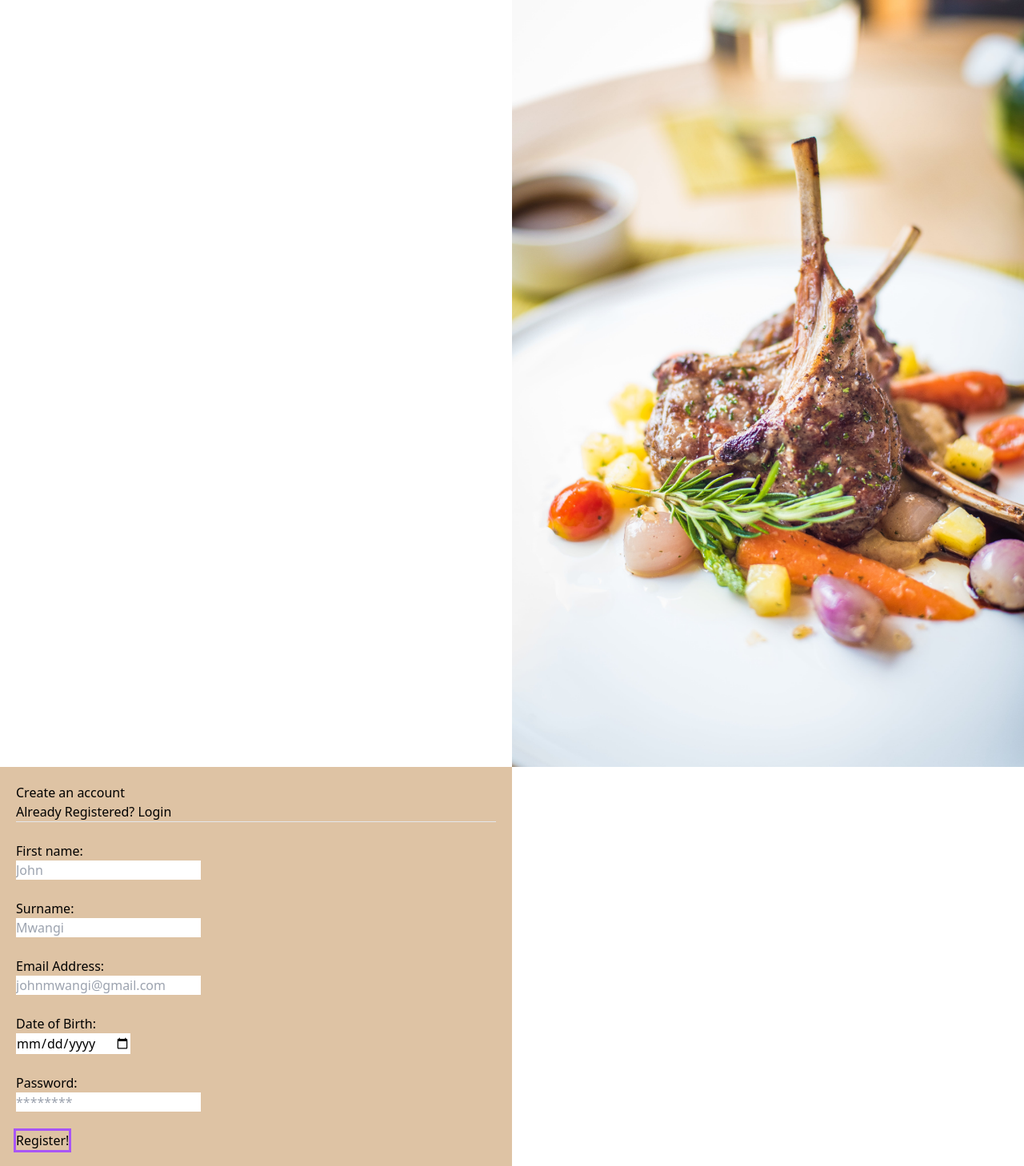
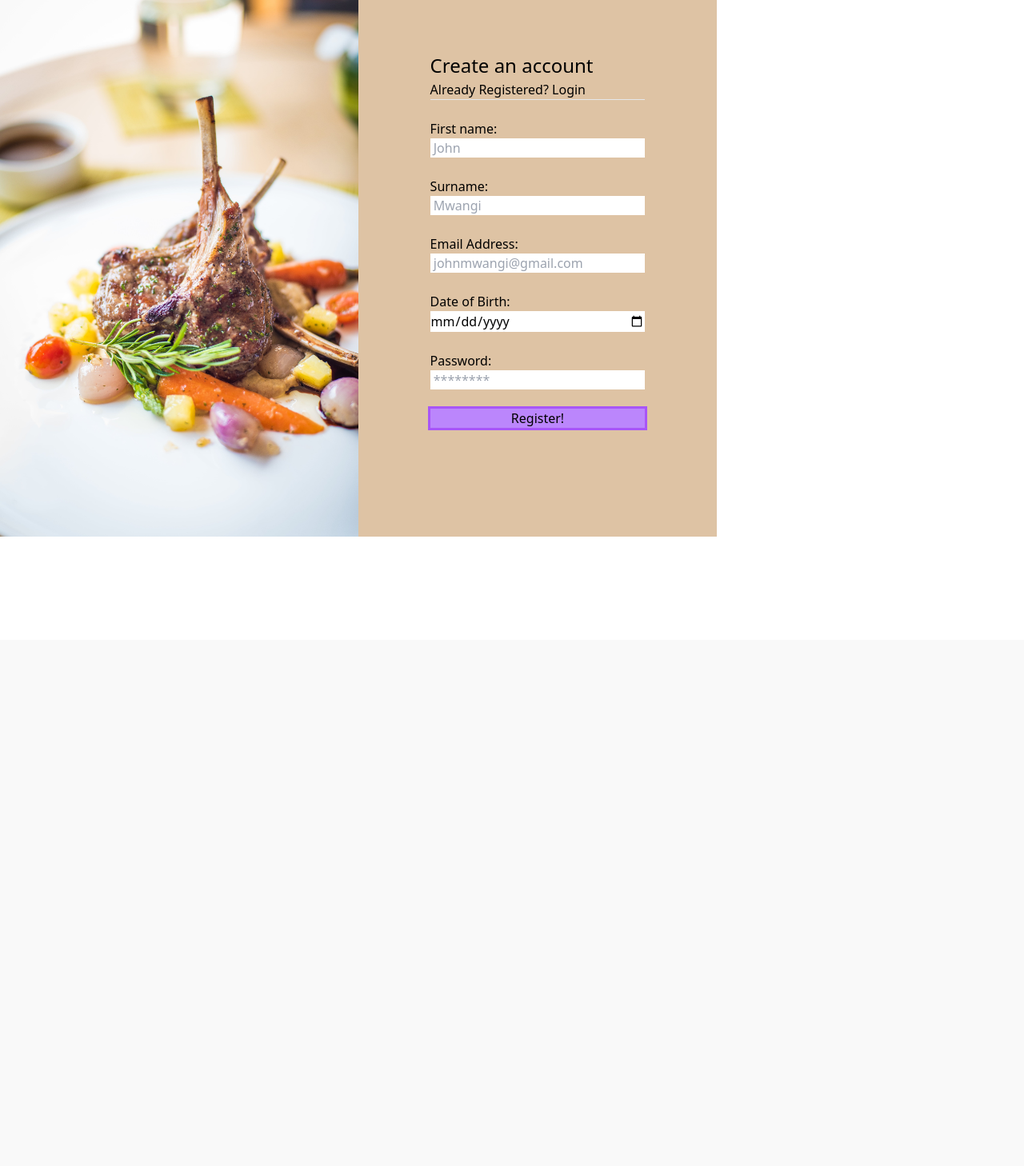
Before and after one commit to boring-school-work/cookitup, a PHP site: page /register/index.php in a window 1280 px wide. Shown: the whole page at 80% size. After the commit the page ends 671 px from the top, so only its background shows below. Run offline with PHP 8.4, Linux system fonts and the light colour scheme; style sheets or scripts are compiled from the project's sources.

Commit message:
Styling regsiter page

```diff
--- a/register/index.php
+++ b/register/index.php
@@ -8,68 +8,56 @@
     <title>Register Page</title>
     <style>
         body {
-            flex-wrap: wrap;
-            margin:0px;
             display: flex;
-            justify-content: flex-start;
+            orientation:portrait;
+
         }
-        form {
+        #register-image {
+            max-width: 35%;
+            height: auto;
+            align-items: flex-start;
+        }
+
+        #form-content {
             display: flex;
             flex-direction: column;
-            align-items: flex-start;
-
+            align-content: end;
+            width: 35%;
+            height: auto;
+            padding-left: 7%;
+            padding-right: 7%;
+            padding-top: 5%;
+            padding-bottom: 5%;
+            background-color: #dec3a4;
         }
 
-        img {
-            max-width: 50%;
-            height: auto;
-            margin-inline-start: 50%;
-            justify-content: flex-start;
-
-
-        }
-        #container {
-            background-color: #dec3a4;
-            padding: 20px;
-            width: 50%;
-            margin-inline-end: 0%;
-            justify-content:flex-end;
-
-        }
-        .flex-container{
-            display: flex;
-            justify-content: flex-start;
-        }
     </style>
 </head>
 <body>
-    <!--Register Page -->
-    <div class="flex-container">
+    <!-- Register Page -->
+    <img src="./../assets/images/register-image.jpg" alt="Food image" id="register-image">
+    <form id="form-content">
+        <h1 style="font-size:x-large" >Create an account</h1>
+        <p>Already Registered? <a href="login.html">Login</a></p>
+        <hr>
+        <br>
 
-        <form>
-            <div>
-            <img src="./../assets/images/register-image.jpg" alt="Food image" class="place-content-start">
-            </div>
+        <label for="fname">First name:</label>
+        <input type="text" id="fname" name="fname" placeholder=" John "><br>
 
-            <div id="container" class="place-content-end">
-                <h2>Create an account</h2>
-                <p>Already Registered? <a href="login.html">Login</a></p>
-                <hr>
-                <br>
-                <label for="fname">First name:</label><br>
-                <input type="text" id="fname" name="fname" placeholder="John"><br><br>
-                <label for="surname">Surname:</label><br>
-                <input type="text" id="surname" name="surname" placeholder="Mwangi"><br><br>
-                <label for="email">Email Address:</label><br>
-                <input type="email" id="email" name="email" placeholder="johnmwangi@gmail.com" autocomplete="off"><br><br>
-                <label for="birthday">Date of Birth:</label><br>
-                <input type="date" id="birthday" name="birthday"><br><br>
-                <label for="pwd">Password:</label><br>
-                <input type="password" id="pwd" name="pwd" placeholder="********"><br><br>
-                <input type="button" onclick="alert('Successfully registered!')" value="Register!" class="ring ring-purple-500">
-        </div>
+        <label for="surname">Surname:</label>
+        <input type="text" id="surname" name="surname" placeholder=" Mwangi "><br>
 
-    </div>
+        <label for="email">Email Address:</label>
+        <input type="email" id="email" name="email" placeholder=" johnmwangi@gmail.com " autocomplete="off"><br>
+
+        <label for="birthday">Date of Birth:</label>
+        <input type="date" id="birthday" name="birthday"><br>
+
+        <label for="pwd">Password:</label>
+        <input type="password" id="pwd" name="pwd" placeholder=" ******** "><br>
+
+        <input type="button" onclick="alert('Successfully registered!')" value="Register!" class="ring ring-purple-500" style="background-color: #bb86fc;">
     </form>
 </body>
 </html>
```
